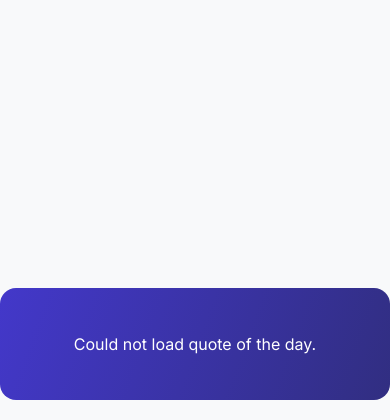
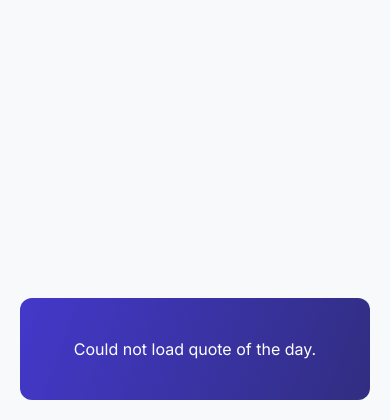
Before and after one commit to oadeniran/alonis-flask-fe, a Flask app: template templates/home.html in a window 390 px wide. Shown: the part 424-844 px from the top of the page. Run offline with Flask 3, Linux system fonts and the light colour scheme; the template is opened without the code that fills it, so the values that code supplies are empty; some libraries are stand-ins or nearby versions.

Commit message:
proc file + mobile for quote section

```diff
--- a/static/css/home.css
+++ b/static/css/home.css
@@ -203,4 +203,19 @@
     }
     .welcome-text h1 { font-size: 24px; }
     .welcome-text h2 { font-size: 36px; }
+
+    .quote-section {
+    padding: 25px 20px; /* Reduce padding for smaller screens */
+    margin: 20px;       /* Use margin to create space from screen edges */
+    border-radius: 12px;
+    }
+
+    .quote-section blockquote {
+        font-size: 16px; /* Make the quote text slightly smaller */
+    }
+
+    .quote-section .author {
+        text-align: center; /* This is the key: center the author text */
+        font-size: 13px;
+    }
 }
```
Also changed, not shown: 1 other file.
